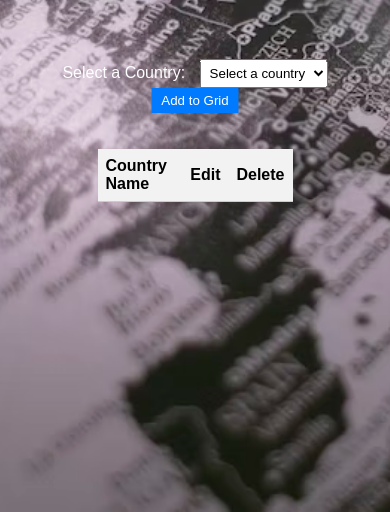
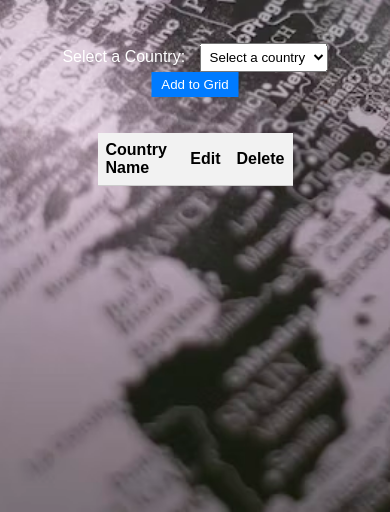
Before and after one commit to ahmedmansour999/task, a plain HTML site: page index.html in a window 390 px wide. Shown: the part 352-864 px from the top of the page. Drawn offline with Linux system fonts and the light colour scheme.

Commit message:
Update style.css

```diff
--- a/style.css
+++ b/style.css
@@ -86,10 +86,9 @@ body {
   }
   @media (max-width:768px) {
     .controls{
-      padding-top: 2rem;
       width: 70%;
     }
     .grid-view {
-      padding-top: 5rem;
+      padding-top: 3rem;
     }
   }
```
